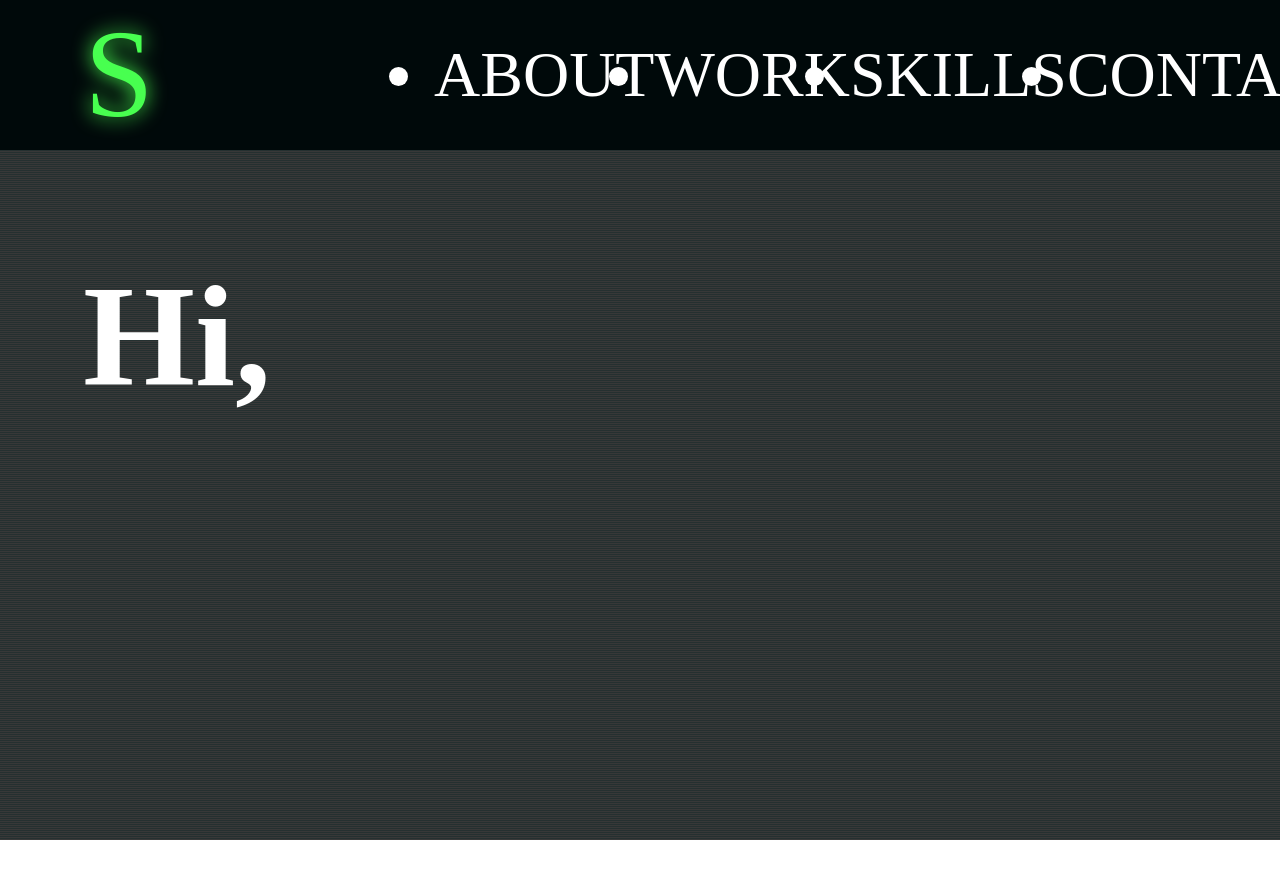
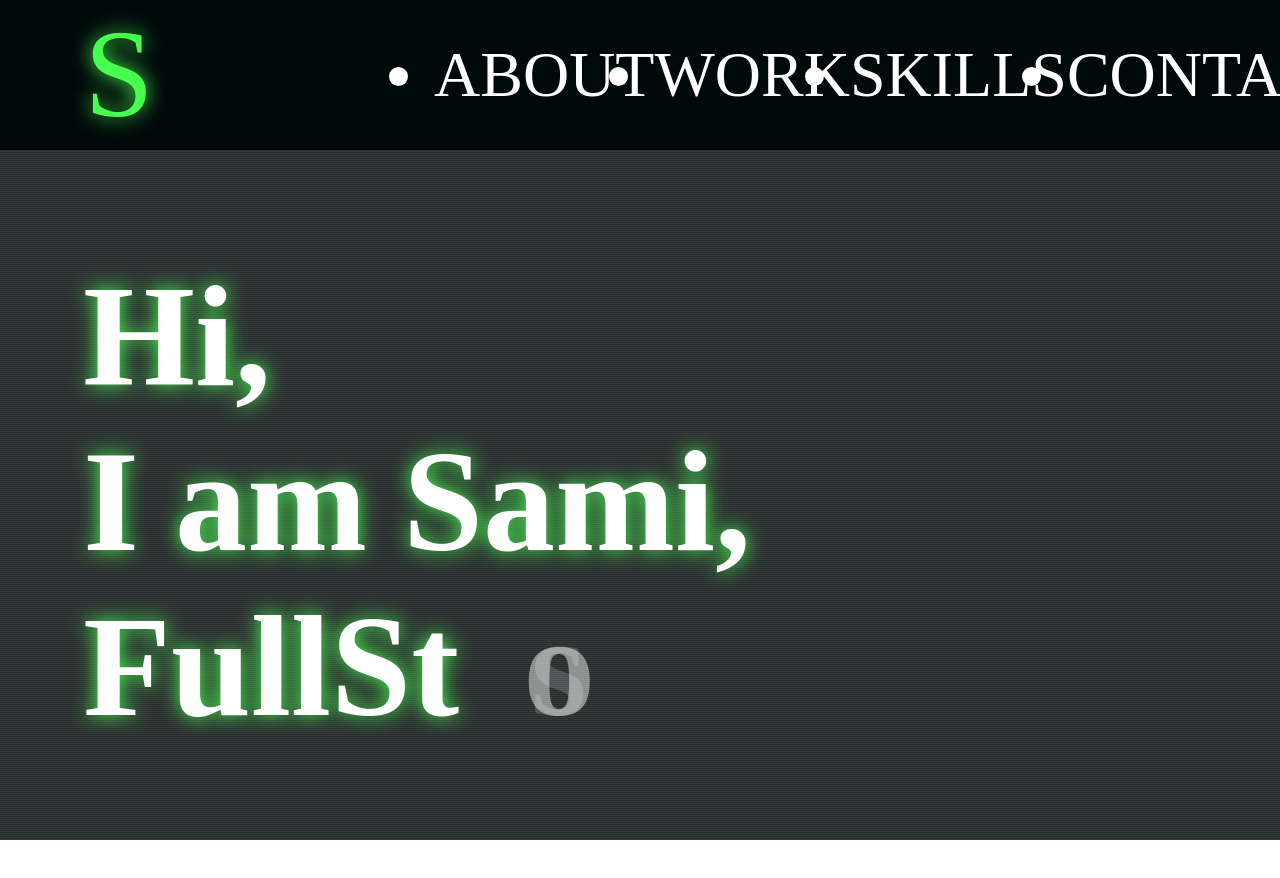
Before and after one commit to Sami-21/Blog, a Next.js app in the folder view/: page / in a window 1280 px wide. Shown: the top 878 px of the page. Built offline with nearby package versions, Linux system fonts and the light colour scheme.

Commit message:
COD text effect done

```diff
--- a/view/Components/IntroText.tsx
+++ b/view/Components/IntroText.tsx
@@ -14,6 +14,8 @@ const IntroText = () => {
   return (
     <div className={style.TextContainer}>
       <h1 className={style.IntroText}>
+        {/* First State */}
+
         <span className={`${style.FirstTextTransition}`}>
           {IntroTextState1.split("")
             .slice(0, 3)
@@ -24,8 +26,29 @@ const IntroText = () => {
                 </span>
               );
             })}
+          <br />
+          {IntroTextState1.split("")
+            .slice(3, 14)
+            .map((char, index) => {
+              return (
+                <span key={index} className={style.Disappeared1}>
+                  {char}
+                </span>
+              );
+            })}
+          <br />
+          {IntroTextState1.split("")
+            .slice(14)
+            .map((char, index) => {
+              return (
+                <span key={index} className={style.Disappeared1}>
+                  {char}
+                </span>
+              );
+            })}
         </span>
-        <br />
+
+        {/* Second State */}
 
         <span className={`${style.SecondTextTransition}  `}>
           {IntroTextState2.split("")
@@ -35,8 +58,28 @@ const IntroText = () => {
                 {char}
               </span>
             ))}
+          <br />
+
+          {IntroTextState2.split("")
+            .slice(3, 14)
+            .map((char, index) => (
+              <span key={index} className={` ${style.Disappeared2}`}>
+                {char}
+              </span>
+            ))}
+          <br />
+
+          {IntroTextState2.split("")
+            .slice(14)
+            .map((char, index) => (
+              <span key={index} className={` ${style.Disappeared2}`}>
+                {char}
+              </span>
+            ))}
         </span>
-        <br />
+
+        {/* Third State */}
+
         <span className={style.ThirdTextTransition}>
           {IntroTextState3.split("")
             .slice(0, 3)
@@ -45,9 +88,26 @@ const IntroText = () => {
                 {char}
               </span>
             ))}
+          <br />
+
+          {IntroTextState3.split("")
+            .slice(3, 14)
+            .map((char, index) => (
+              <span className={`${style.Disappeared3}  `} key={index}>
+                {char}
+              </span>
+            ))}
+          <br />
+
+          {IntroTextState3.split("")
+            .slice(14)
+            .map((char, index) => (
+              <span className={`${style.Disappeared3}  `} key={index}>
+                {char}
+              </span>
+            ))}
         </span>
 
-        <br />
         {/* {IntroTextState3.split("")
           .slice(3, 14)
           .map((char, index) => (
@@ -63,7 +123,35 @@ const IntroText = () => {
               {char}
             </span>
           ))} */}
-        {/* <span className={`${style.IntroTextBlur}  `}>
+        <span className={style.IntroTextBlur}>
+          {IntroTextState3.split("")
+            .slice(0, 3)
+            .map((char, index) => (
+              <span className={`${style.Disappeared3}    `} key={index}>
+                {char}
+              </span>
+            ))}
+          <br />
+
+          {IntroTextState3.split("")
+            .slice(3, 14)
+            .map((char, index) => (
+              <span className={`${style.Disappeared3}    `} key={index}>
+                {char}
+              </span>
+            ))}
+          <br />
+
+          {IntroTextState3.split("")
+            .slice(14)
+            .map((char, index) => (
+              <span className={`${style.Disappeared3}    `} key={index}>
+                {char}
+              </span>
+            ))}
+        </span>
+
+        {/* <span className={``}>
           {IntroTextState3.slice(0, 3)} <br />
           {IntroTextState3.slice(3, 14)}
           <br />
--- a/view/styles/IntroText.module.css
+++ b/view/styles/IntroText.module.css
@@ -37,15 +37,26 @@
 }
 
 .Disappeared1 {
-    animation: fade1 300ms forwards;
+    animation-name: fade1;
+    animation-duration: 250ms;
+    animation-fill-mode: forwards;
+    animation-delay: 0;
 }
 
 .Disappeared2 {
-    animation: fade2 1000ms cubic-bezier(1, 0, 0, 1) forwards;
+    animation-name: fade1;
+    animation-duration: 250ms;
+    animation-fill-mode: forwards;
+    animation-delay: 75ms;
+    opacity: 0;
 }
 
 .Disappeared3 {
-    animation: fade3 1700ms cubic-bezier(1, 0, 0, 1) forwards;
+    animation-name: fade2;
+    animation-duration: 250ms;
+    animation-fill-mode: forwards;
+    animation-delay: 200ms;
+    opacity: 0;
 }
 
 .IntroTextBlur {
@@ -55,14 +66,17 @@
     font-size: 144px;
     color: #48ff50;
     filter: blur(10px);
-    z-index: 10;
+    z-index: -10;
 }
 
 @keyframes fade1 {
     0% {
         opacity: 0;
     }
-    15% {
+    45% {
+        opacity: 1;
+    }
+    55% {
         opacity: 1;
     }
     100% {
@@ -74,17 +88,11 @@
     0% {
         opacity: 0;
     }
-    85% {
+    45% {
         opacity: 1;
     }
-    100% {
-        opacity: 0;
-    }
-}
-
-@keyframes fade3 {
-    0% {
-        opacity: 0;
+    55% {
+        opacity: 1;
     }
     100% {
         opacity: 1;
```
